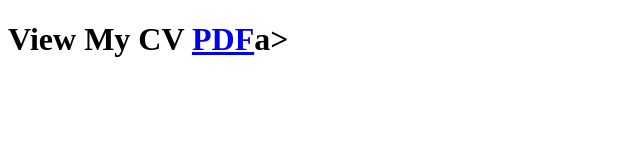
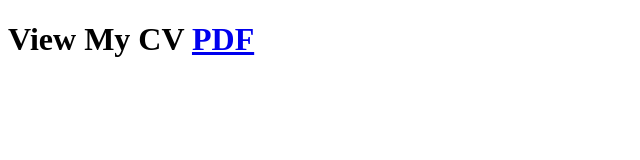
Before and after one commit to zhiruiluo/my_cv, a plain HTML site: page index.html in a window 1280 px wide. Shown: the full height of the page, 0-640 px from the left. Drawn offline with Linux system fonts and the light colour scheme.

Commit message:
update index

```diff
--- a/index.html
+++ b/index.html
@@ -8,7 +8,7 @@
   </head>
   <body>
     <main>
-        <h1>View My CV <a href="main_cv.pdf">PDF</a>a></h1>
+        <h1>View My CV <a href="main_cv.pdf">PDF</a></h1>
     </main>
 
   </body>
```
